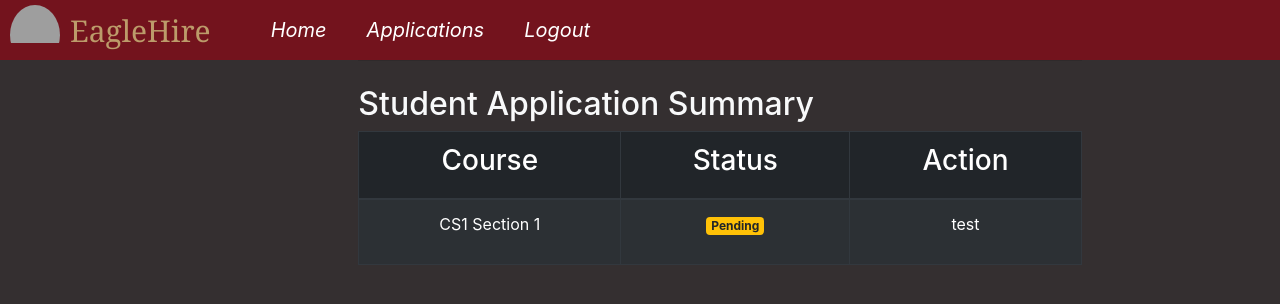
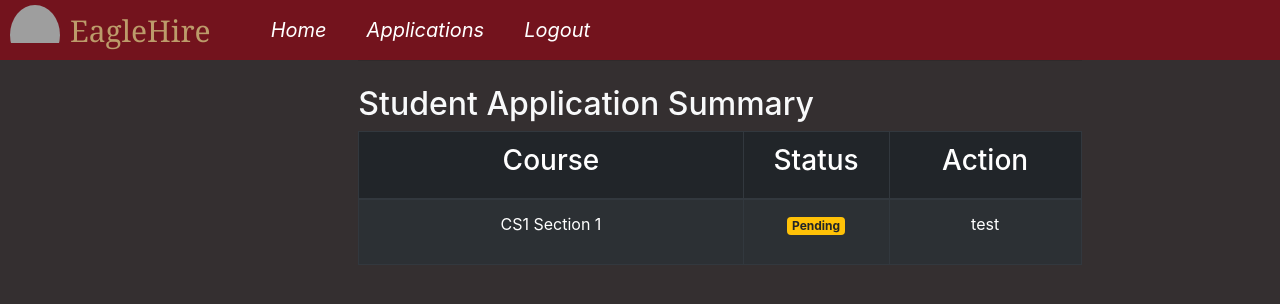
Before and after one commit to CSCI3356Spring2023/TeamFriday-, a Django app: page /applications/ in a window 1280 px wide. Shown: the top 304 px of the page. Run offline with Django 4.2, Linux system fonts and the light colour scheme; a user stored in the database is signed in; tables that the repository leaves empty hold one stand-in row (values such as "Sample post"); some libraries are stand-ins or nearby versions; grey boxes are pictures that could not be loaded.

Commit message:
Student apps columns

```diff
--- a/oursite/main/templates/main/student_apps.html
+++ b/oursite/main/templates/main/student_apps.html
@@ -29,9 +29,9 @@
         <table class="table table-dark table-striped table-bordered table-hover">
             <thead>
               <tr>
-                <th scope="col"><h3>Course</h3></th>
-                <th scope="col"><h3>Status</h3></th>
-                <th scope="col"><h3>Action</h3></th>
+                <th scope="col" class="col-sm-4"><h3>Course</h3></th>
+                <th scope="col" class="col-sm-1"><h3>Status</h3></th>
+                <th scope="col" class="col-sm-2"><h3>Action</h3></th>
               </tr>
             </thead>
 
```
